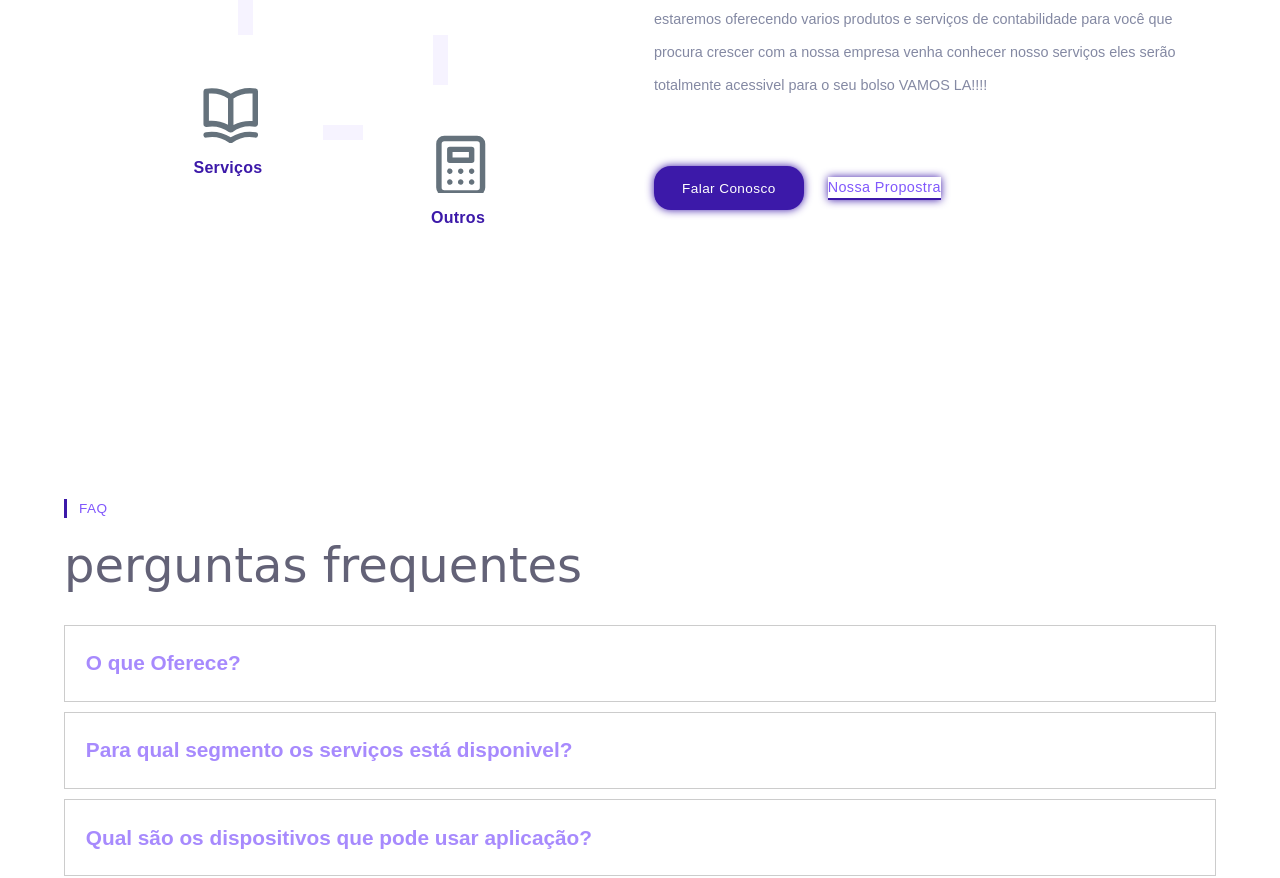
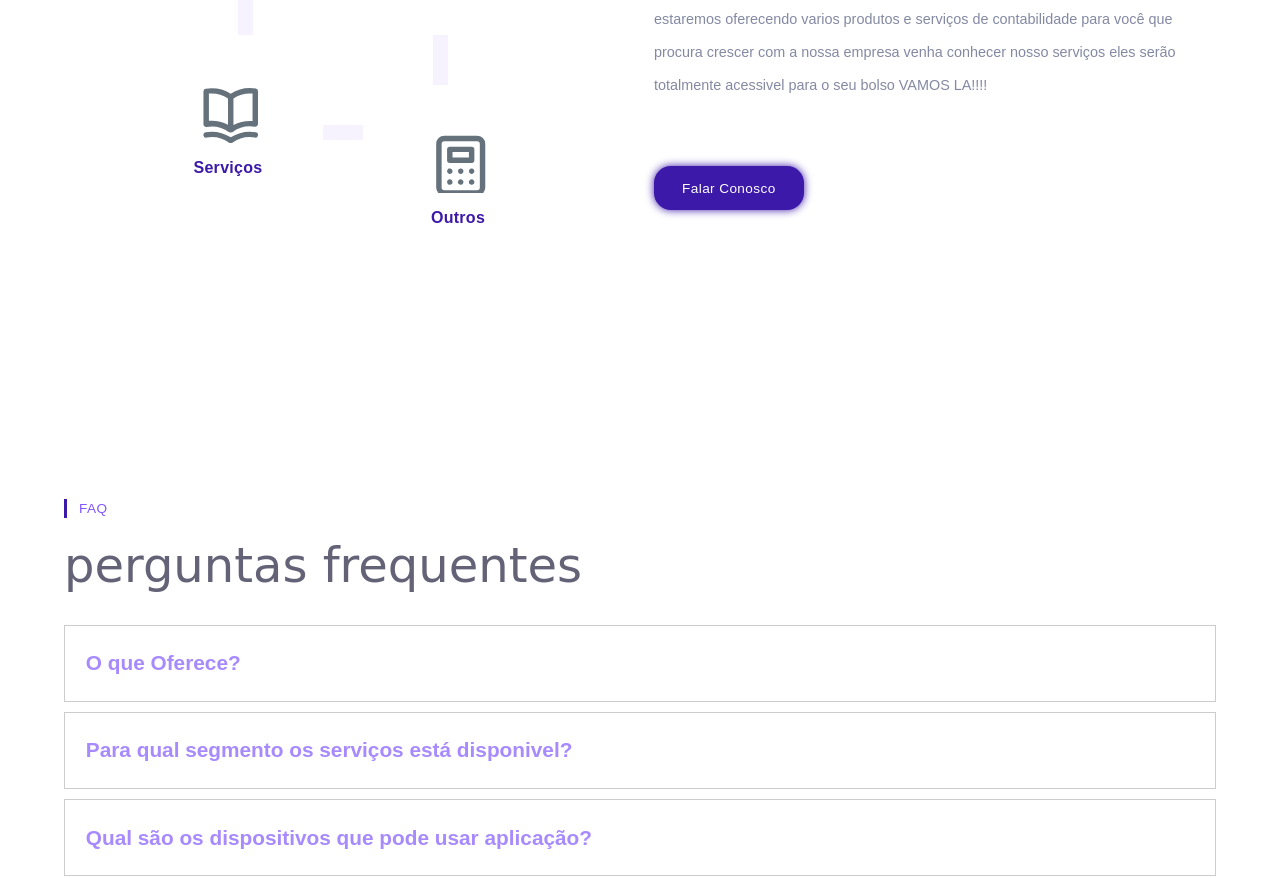
Before and after one commit to wallacyAmauri/WallacyAmauri.github.io, a plain HTML site: page index.html in a window 1280 px wide. Shown: the part 1117-1995 px from the top of the page. Drawn offline with nearby package versions, Linux system fonts and the light colour scheme.

Commit message:
Update index.html

```diff
--- a/index.html
+++ b/index.html
@@ -103,7 +103,6 @@
                     </p>
                 <div class="cta">
                     <a href="ivici.com.br" class="btn">falar conosco</a>
-                    <a href="./img/contratoVMPE.jpeg" download class="btn secondary-btn">Nossa propostra</a>
                 </div>
                 </div>
 
```
